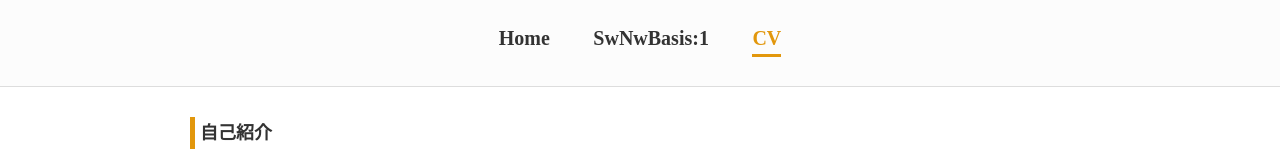
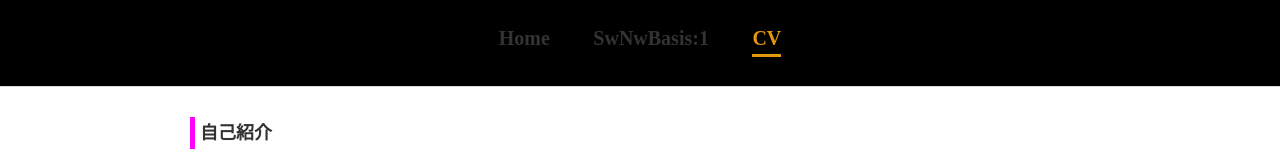
Before and after one commit to KUAD-XtechDesign/simple-page-Unname-addictioner, a plain HTML site: page cv.html in a window 1280 px wide. Shown: the top 167 px of the page. Drawn offline with Linux system fonts and the light colour scheme.

Commit message:
カラー変更

```diff
--- a/assets/css/custom.css
+++ b/assets/css/custom.css
@@ -9,7 +9,7 @@
 
 h1{
     font-size: 18px;
-    border-left: #e2970c solid 5px;
+    border-left: #FF00FF solid 5px;
     padding-left: 5px;
     margin-bottom:20px;
 }
@@ -53,7 +53,7 @@ header
 ======================================================*/
 header {
     border-bottom: 1px solid #ddd;
-    background-color: #fcfcfc;
+    background-color: #000000;
     position:relative;
 }
 
```
